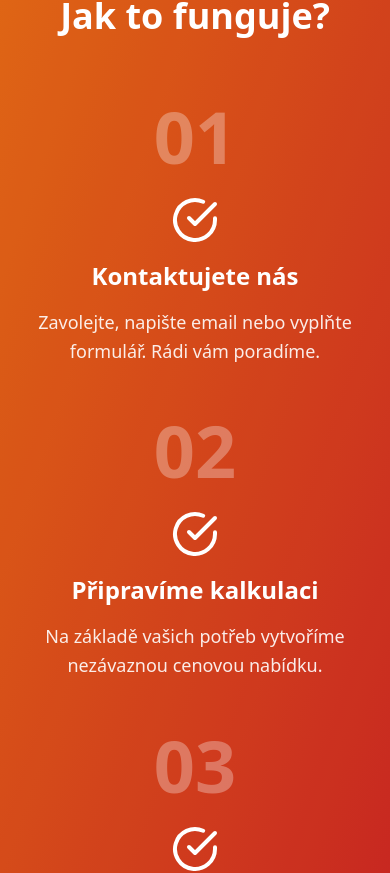
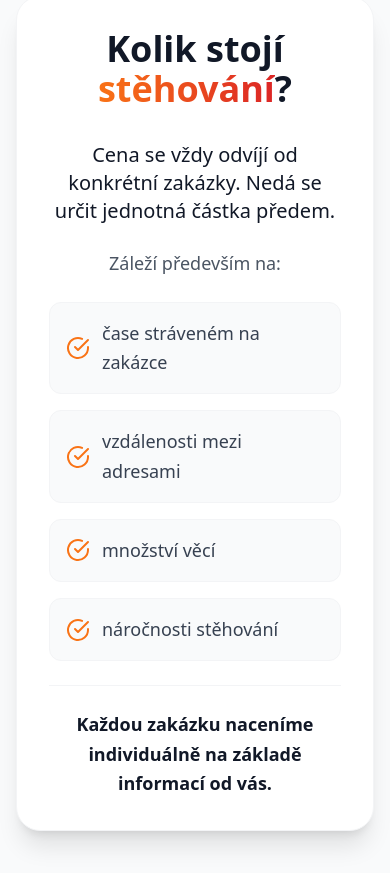
Before and after one commit to orsovicsadam-dotcom/Stehovani-Fenix, a React (Vite) app: page / in a window 390 px wide. Shown: the part 5137-6010 px from the top of the page. Built offline with nearby package versions, Linux system fonts and the light colour scheme.

Commit message:
Add a new section below services called: „Kolik stojí stěhování?“

```diff
--- a/src/App.tsx
+++ b/src/App.tsx
@@ -242,6 +242,39 @@ function App() {
         </div>
       </section>
 
+      {/* Pricing Information */}
+      <section className="py-20 bg-gray-50">
+        <div className="max-w-4xl mx-auto px-4 sm:px-6 lg:px-8">
+          <div className="bg-white p-8 md:p-12 rounded-3xl shadow-xl border border-gray-100">
+            <h2 className="text-4xl font-bold mb-8 text-gray-900 text-center">
+              Kolik stojí <span className="bg-gradient-to-r from-orange-500 to-red-600 bg-clip-text text-transparent">stěhování</span>?
+            </h2>
+            <div className="space-y-6 text-lg text-gray-600 leading-relaxed">
+              <p className="text-xl font-medium text-gray-900 text-center">
+                Cena se vždy odvíjí od konkrétní zakázky. Nedá se určit jednotná částka předem.
+              </p>
+              <p className="text-center">Záleží především na:</p>
+              <ul className="grid sm:grid-cols-2 gap-4">
+                {[
+                  'čase stráveném na zakázce',
+                  'vzdálenosti mezi adresami',
+                  'množství věcí',
+                  'náročnosti stěhování'
+                ].map((item, index) => (
+                  <li key={index} className="flex items-center space-x-3 bg-gray-50 p-4 rounded-xl border border-gray-100">
+                    <CheckCircle className="w-6 h-6 text-orange-500 flex-shrink-0" />
+                    <span className="text-gray-700">{item}</span>
+                  </li>
+                ))}
+              </ul>
+              <p className="text-center pt-6 font-semibold text-gray-900 border-t border-gray-100">
+                Každou zakázku naceníme individuálně na základě informací od vás.
+              </p>
+            </div>
+          </div>
+        </div>
+      </section>
+
       {/* Process */}
       <section className="py-20 bg-gradient-to-br from-orange-500 to-red-600 text-white relative overflow-hidden">
         <div className="absolute inset-0 bg-black/10"></div>
```
